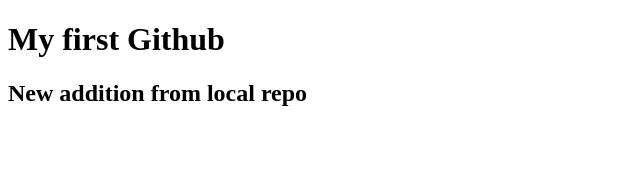
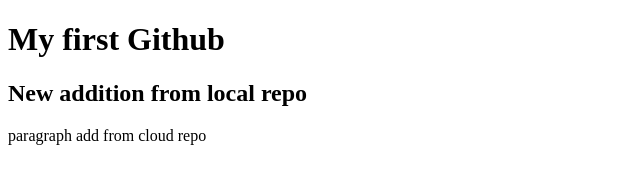
Before and after one commit to dpuman/my-first-website, a plain HTML site: page index.html in a window 1280 px wide. Shown: the whole page, without its empty margins (0-640 px from the left). Drawn offline with Linux system fonts and the light colour scheme.

Commit message:
Update index.html
Added a para from cloude

```diff
--- a/index.html
+++ b/index.html
@@ -11,6 +11,7 @@
 <body>
     <h1>My first Github</h1>
     <h2>New addition from local repo</h2>
+    <p> paragraph add from cloud repo</p>
 </body>
 
 </html>
```
